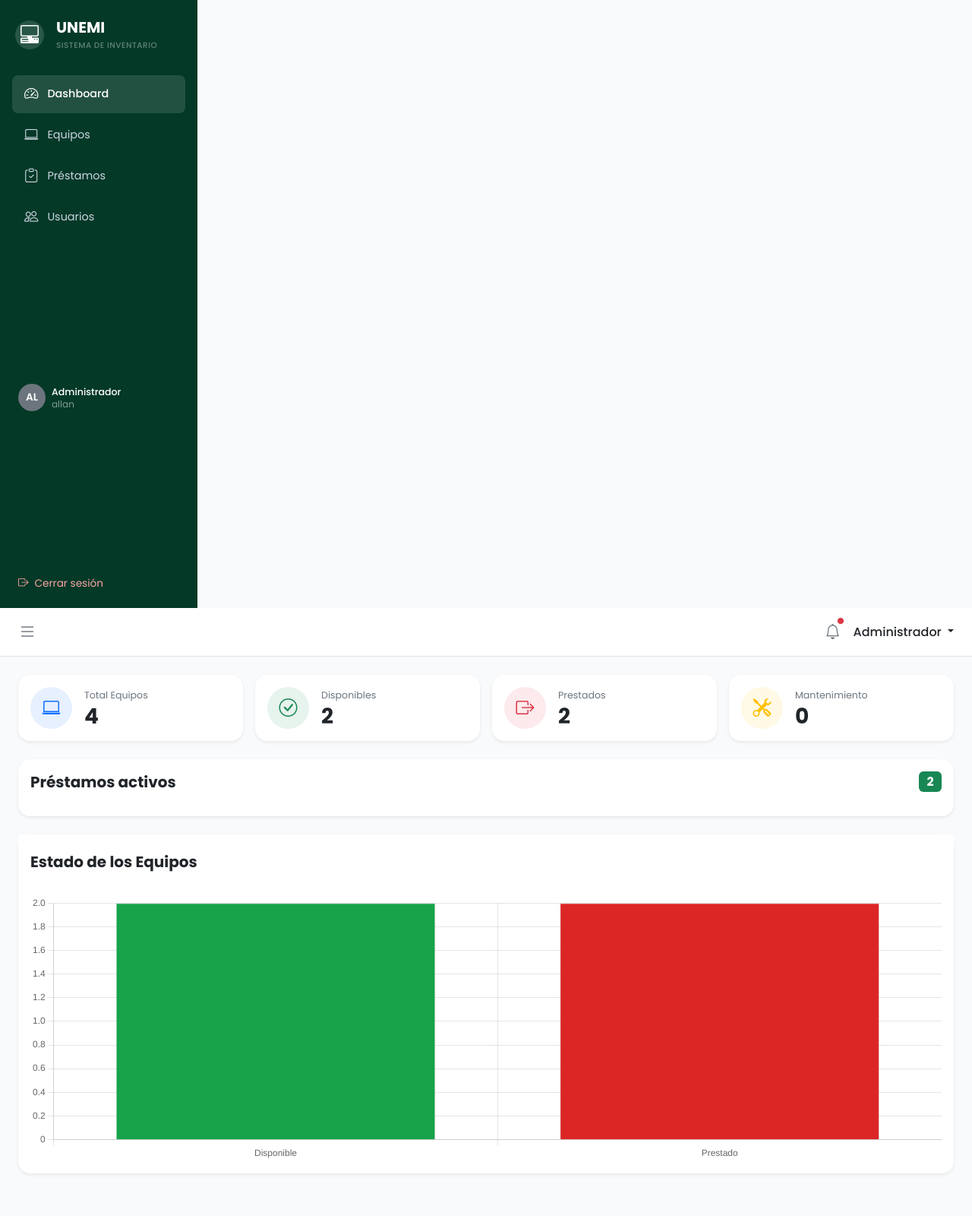
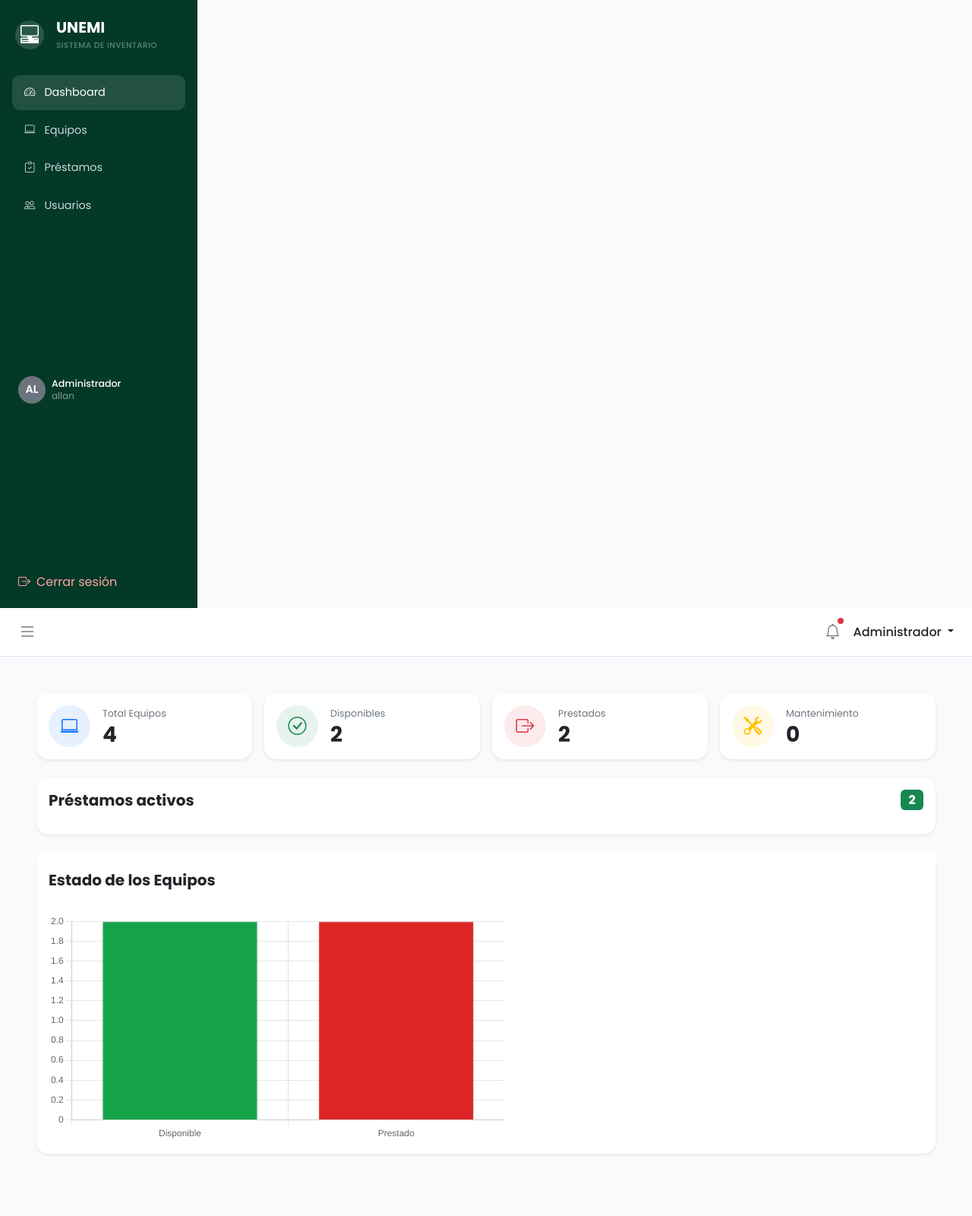
Before and after one commit to amorenob4-alt/PROYECTO_FINAL, a Django app: page /dashboard/ in a window 1280 px wide. Shown: the whole page at 76% size. Run offline with Django 5.2, Linux system fonts and the light colour scheme; a user stored in the database is signed in; data comes from the database, SQL or seed files in the repository.

Commit message:
Mejorar diseño del dashboard y corregir estilos del sistema

```diff
--- a/static/css/estilos.css
+++ b/static/css/estilos.css
@@ -4,23 +4,23 @@ body {
     font-size: 0.9rem;
     background-color: #f8fafc;
     color: #1f2937;
-    height: 100vh;
     margin: 0;
+    min-height: 100vh;
 }
 
 .h-screen {
-    height: 100vh;
+    min-height: 100vh;
 }
 
 .bg-light-unemi {
     background-color: #f8fafc;
 }
 
-/* --- SIDEBAR CONFIGURACIÓN --- */
+/* ---------- SIDEBAR ---------- */
+
 .sidebar {
     width: 260px;
     background-color: #043927;
-    /* Verde Bosque UNEMI */
     min-height: 100vh;
     z-index: 100;
 }
@@ -28,104 +28,100 @@ body {
 .logo-icon-bg {
     width: 38px;
     height: 38px;
-    background-color: rgba(255, 255, 255, 0.15);
+    background: rgba(255, 255, 255, .15);
     border-radius: 50%;
     display: flex;
+    justify-content: center;
     align-items: center;
-    justify-content: center;
 }
 
-/* Enlaces del Navegador del Sidebar */
 .sidebar .nav-link {
     color: #cbd5e1;
-    font-weight: 400;
-    padding: 0.7rem 1rem;
-    border-radius: 8px;
+    padding: .75rem 1rem;
+    border-radius: 10px;
     display: flex;
     align-items: center;
     gap: 12px;
-    transition: all 0.2s ease;
-}
-
-.sidebar .nav-link i {
-    font-size: 1.15rem;
+    transition: .2s;
 }
 
 .sidebar .nav-link:hover {
-    color: #ffffff;
-    background-color: rgba(255, 255, 255, 0.08);
+    color: #fff;
+    background: rgba(255, 255, 255, .08);
 }
 
-/* Estado activo del botón */
 .sidebar .nav-link.active {
-    color: #ffffff !important;
-    background-color: rgba(255, 255, 255, 0.12) !important;
-    font-weight: 500;
-}
-
-/* Sección de Cierre e Info del Usuario */
-.logout-section {
-    border-color: rgba(255, 255, 255, 0.1) !important;
+    color: #fff !important;
+    background: rgba(255, 255, 255, .12) !important;
 }
 
 .user-avatar-text {
     width: 36px;
     height: 36px;
-    background-color: #64748b;
-    color: white;
-    font-weight: 600;
-    font-size: 0.85rem;
     border-radius: 50%;
     display: flex;
+    justify-content: center;
     align-items: center;
-    justify-content: center;
+    font-weight: 600;
 }
 
 .btn-logout-unemi {
+    border: none;
+    background: transparent;
     color: #fca5a5;
-    background: transparent;
-    border: none;
-    font-size: 0.85rem;
-    transition: color 0.2s;
 }
 
 .btn-logout-unemi:hover {
-    color: #f87171;
-    background-color: rgba(255, 255, 255, 0.04);
+    color: #fff;
 }
 
-/* --- BARRA SUPERIOR (TOPBAR) --- */
+/* ---------- CONTENIDO ---------- */
+
+.content-wrapper {
+    display: flex;
+    flex-direction: column;
+    flex: 1;
+    min-height: 100vh;
+    overflow-x: hidden;
+}
+
 .topbar {
     height: 64px;
+    flex-shrink: 0;
 }
 
-.content-wrapper {
-    height: 100vh;
-    display: flex;
-    flex-direction: column;
+main .container-fluid {
+    flex: 1;
+    padding: 1.5rem !important;
 }
 
-/* Color e interactividad del Botón Principal UNEMI */
-.btn-unemi {
-    background-color: #043927;
-    border-color: #043927;
-    color: #ffffff;
-    transition: background-color 0.15s ease;
+/* ---------- TARJETAS ---------- */
+
+.card {
+    border: none;
+    border-radius: 18px;
+    box-shadow: 0 .125rem .5rem rgba(0, 0, 0, .08);
 }
 
-.btn-unemi:hover,
-.btn-unemi:focus {
-    background-color: #032b1e;
-    border-color: #032b1e;
-    color: #ffffff;
+/* ---------- BOTONES ---------- */
+
+.btn-unemi {
+    background: #043927;
+    border-color: #043927;
+    color: #fff;
 }
 
-/* Efecto hover sutil para el botón de PDF */
-.hover-bg-light:hover {
-    background-color: #f8fafc;
+.btn-unemi:hover {
+    background: #032b1e;
+    border-color: #032b1e;
 }
 
-/* Modificaciones estructurales para inputs de Bootstrap */
+.hover-bg-light:hover {
+    background: #f8fafc;
+}
+
+/* ---------- FORMULARIOS ---------- */
+
 .form-control:focus,
 .form-select:focus {
     border-color: #043927;
--- a/templates/dashboard.html
+++ b/templates/dashboard.html
@@ -102,9 +102,9 @@ Dashboard
         </div>
 
         <div class="card-body">
-
-            <canvas id="graficoEquipos"></canvas>
-
+            <div style="height:300px;">
+                <canvas id="graficoEquipos"></canvas>
+            </div>
         </div>
 
     </div>
@@ -146,7 +146,7 @@ Dashboard
 
         options: {
             responsive: true,
-            maintainAspectRatio: false,
+            maintainAspectRatio: true,
 
             plugins: {
                 legend: {
@@ -159,12 +159,5 @@ Dashboard
 
 </script>
 
-<style>
-    #graficoEquipos {
-
-        height: 350px !important;
-
-    }
-</style>
 
 {% endblock %}
```
